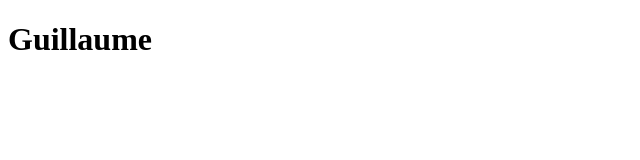
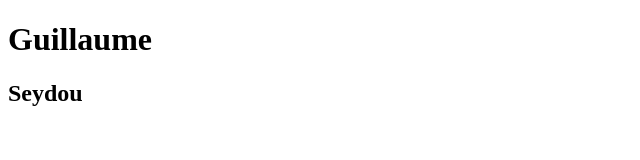
Before and after one commit to seydoulahi17/Lab3, a plain HTML site: page index.html in a window 1280 px wide. Shown: the whole page, without its empty margins (0-640 px from the left). Drawn offline with Linux system fonts and the light colour scheme.

```diff
--- a/index.html
+++ b/index.html
@@ -7,5 +7,6 @@
 </head>
 <body>
     <h1>Guillaume</h1>
+    <h2>Seydou </h2>
 </body>
 </html>
```
